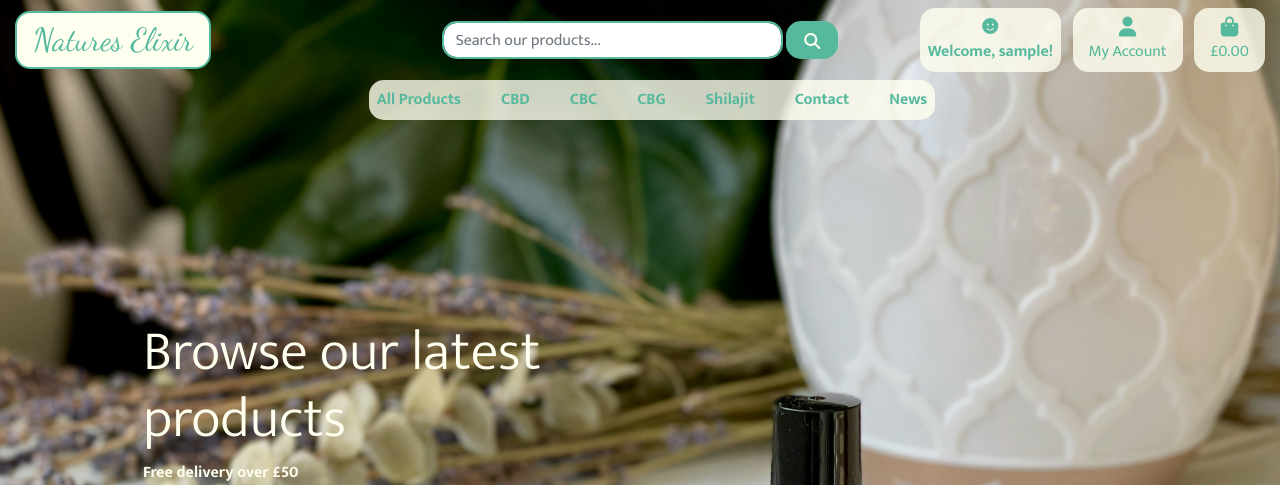
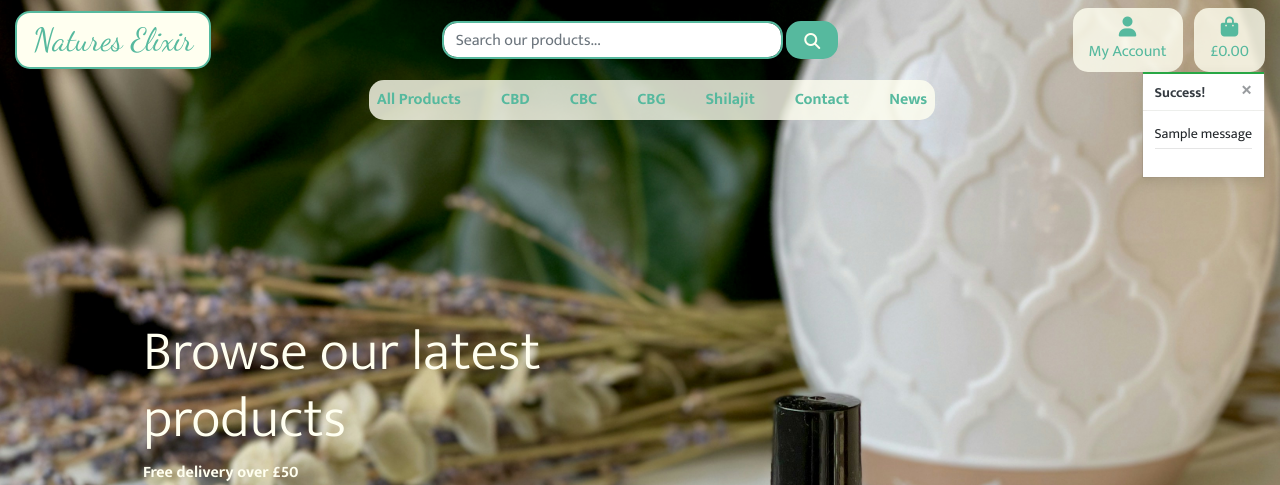
Before and after one commit to Allwrightben/natures-elixir, a Django app: page / in a window 1280 px wide. Shown: the top 485 px of the page. Run offline with Django 5.2, Linux system fonts and the light colour scheme; a user stored in the database is signed in; tables that the repository leaves empty hold one stand-in row (values such as "Sample post"); one stand-in notice (Sample message) is shown; parts of the project's set-up code (start-up, migrations or seed data) failed here and were passed over; some libraries are stand-ins or nearby versions.

Commit message:
Add welcome user to navbar

```diff
--- a/static/css/base.css
+++ b/static/css/base.css
@@ -134,6 +134,31 @@ a.category-badge > span.badge:hover {
     background-color: rgba(255, 255, 240, 1);
 }
 
+/* ------------------------------- bootstrap toasts */
+
+.message-container {
+    position: fixed;
+    top: 72px;
+    right: 15px;
+    z-index: 99999999999;
+}
+
+.custom-toast {
+    overflow: visible;
+}
+
+.toast-capper {
+    height: 2px;
+}
+
+.welcome-message {
+    position: fixed;
+    right: 17px;
+    top: 105px;
+    transform: translateY(-50%);
+    z-index: 1000;
+}
+
 /* -------------------------------- Media Queries */
 
 /* Slightly larger container on xl screens */
--- a/templates/base.html
+++ b/templates/base.html
@@ -55,16 +55,6 @@
             </div>
             <div class="col-12 col-lg-4 my-auto py-1 py-lg-0">
                 <ul class="list-inline list-unstyled text-center text-lg-right my-0">
-                    {% if request.user.is_authenticated %}
-                    <li class="list-inline-item dropdown nav-border">
-                        <div class="text-green">
-                            <div class="text-center p-2">
-                                <i class="fas fa-smile"></i>
-                                <p class="my-0 font-weight-bold">Welcome, {{ user }}!</p>
-                            </div>
-                        </div>
-                    </li>
-                    {% endif %}
                     <li class="list-inline-item dropdown nav-border">
                         <a class="text-green nav-link" href="#" id="user-options" data-toggle="dropdown" aria-haspopup="true" aria-expanded="false">
                             <div class="text-center">
@@ -114,7 +104,21 @@
     </header>
 
     {% if messages %}
-        <div class="message-container"></div>
+        <div class="message-container">
+            {% for message in messages %}
+                {% with message.level as level %}
+                    {% if level == 40 %}
+                        {% include 'includes/toasts/toast_error.html' %}
+                    {% elif level == 30 %}
+                        {% include 'includes/toasts/toast_warning.html' %}
+                    {% elif level == 25 %}
+                        {% include 'includes/toasts/toast_success.html' %}
+                    {% else %}
+                        {% include 'includes/toasts/toast_info.html' %}
+                    {% endif %}
+                {% endwith %}
+            {% endfor %}
+        </div>
     {% endif %}
 
     {% block page_header %}
@@ -124,6 +128,9 @@
     {% endblock %}
 
     {% block postloadjs %}
+    <script type="text/javascript">
+        $('.toast').toast('show');
+    </script>
     {% endblock %}
 
 </body>
--- a/templates/includes/main-nav.html
+++ b/templates/includes/main-nav.html
@@ -53,3 +53,11 @@
         </li>
     </ul>
 </div>
+{% if request.user.is_authenticated %}
+        <div class="text-green nav-border welcome-message small d-none d-lg-block">
+            <div class="text-center py-1 px-2">
+                <i class="fas fa-smile"></i>
+                <p class="my-0 font-weight-bold">Welcome, {{ user }}!</p>
+            </div>
+        </div>
+{% endif %}
--- a/templates/includes/mobile-top-header.html
+++ b/templates/includes/mobile-top-header.html
@@ -41,7 +41,7 @@
     </div>
 </li>
 <li class="list-inline-item">
-    <a class="{% if grand_total %}text-primary font-weight-bold{% else %}text-green{% endif %} nav-link d-block d-lg-none" href="{% url 'view_bag' %}">
+    <a class="{% if grand_total %}text-primary font-weight-bold text-green{% else %}text-green{% endif %} nav-link d-block d-lg-none" href="{% url 'view_bag' %}">
         <div class="text-center">
             <div><i class="fas fa-shopping-bag fa-lg"></i></div>
             <p class="my-0">
--- /dev/null
+++ b/templates/includes/toasts/toast_success.html
@@ -0,0 +1,58 @@
+<div class="toast custom-toast rounded-0 border-top-0" data-autohide="false">
+    <div class="arrow-up arrow-success"></div>
+    <div class="w-100 toast-capper bg-success"></div>
+    <div class="toast-header bg-white text-dark">
+        <strong class="mr-auto">Success!</strong>
+        <button type="button" class="ml-2 mb-1 close text-dark" data-dismiss="toast" aria-label="Close">
+            <span aria-hidden="true">&times;</span>
+        </button>
+    </div>
+    <div class="toast-body bg-white">
+        <div class="row">
+            <div class="col">
+                {{ message }}
+                <hr class="mt-1 mb-3">
+            </div>
+        </div>
+        {% if grand_total and not on_profile_page %}
+            <p class="logo-font bg-white text-black py-1">Your Bag ({{ product_count }})</p>
+            <div class="bag-notification-wrapper">
+                {% for item in bag_items %}
+                    <div class="row">
+                        <div class="col-3 my-1">
+                            {% if item.product.image %}
+                            <img class="w-100" src="{{ item.product.image.url }}" alt="{{ item.product.name }}">
+                            {% else %}
+                            <img class="w-100" src="{{ MEDIA_URL }}noimage.png" alt="{{ item.product.name }}">
+                            {% endif %}
+                        </div>
+                        <div class="col-9">
+                            <p class="my-0"><strong>{{ item.product.name }}</strong></p>
+                            <p class="my-0 small">Size: {% if item.product.has_sizes %}{{ item.size|upper }}{% else %}N/A{% endif %}</p>
+                            <p class="my-0 small text-muted">Qty: {{ item.quantity }}</p>
+                        </div>
+                    </div>
+                {% endfor %}
+            </div>
+            <div class="row">
+                <div class="col">
+                    <strong><p class="mt-3 mb-1 text-black">
+                        Total{% if free_delivery_delta > 0 %} (Exc. delivery){% endif %}:
+                        <span class="float-right">${{ total|floatformat:2 }}</span>
+                    </p></strong>
+                    {% if free_delivery_delta > 0 %}
+                        <p class="mb-0 p-2 bg-warning shadow-sm text-black text-center">
+                            Spend <strong>${{ free_delivery_delta }}</strong> more to get free next day delivery!
+                        </p>
+                    {% endif %}
+                    <a href="{% url 'view_bag' %}" class="btn btn-black btn-block rounded-0">
+                        <span class="text-uppercase">Go To Secure Checkout</span>
+                        <span class="icon">
+                            <i class="fas fa-lock"></i>
+                        </span>
+                    </a>
+                </div>
+            </div>
+        {% endif %}
+    </div>
+</div>
```
Also changed, not shown: templates/includes/toasts/toast_error.html (added, +13 -0 lines), templates/includes/toasts/toast_info.html (added, +13 -0 lines), templates/includes/toasts/toast_warning.html (added, +13 -0 lines).
